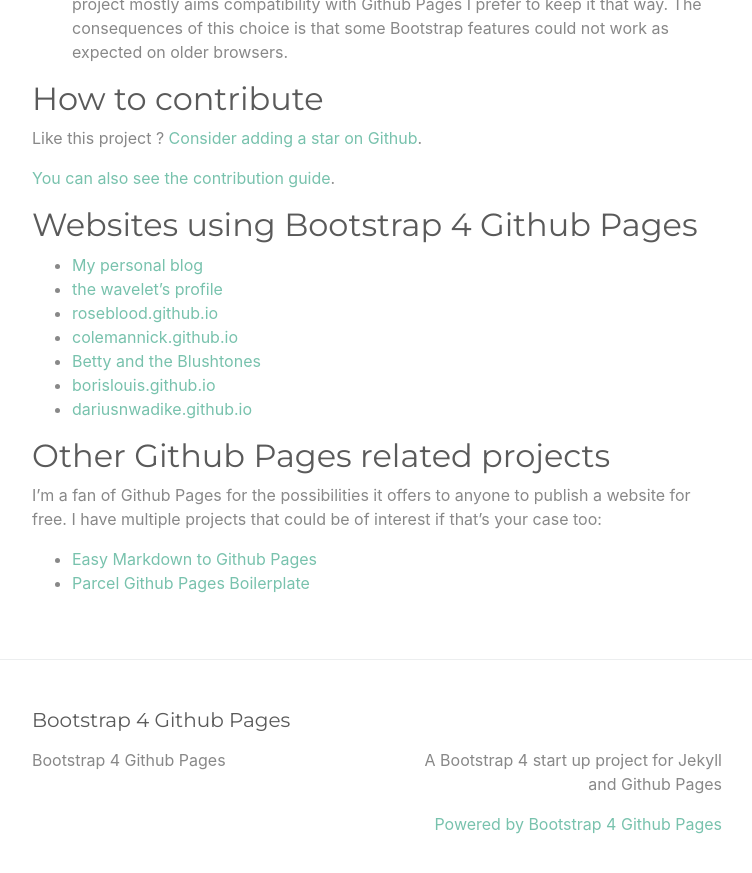
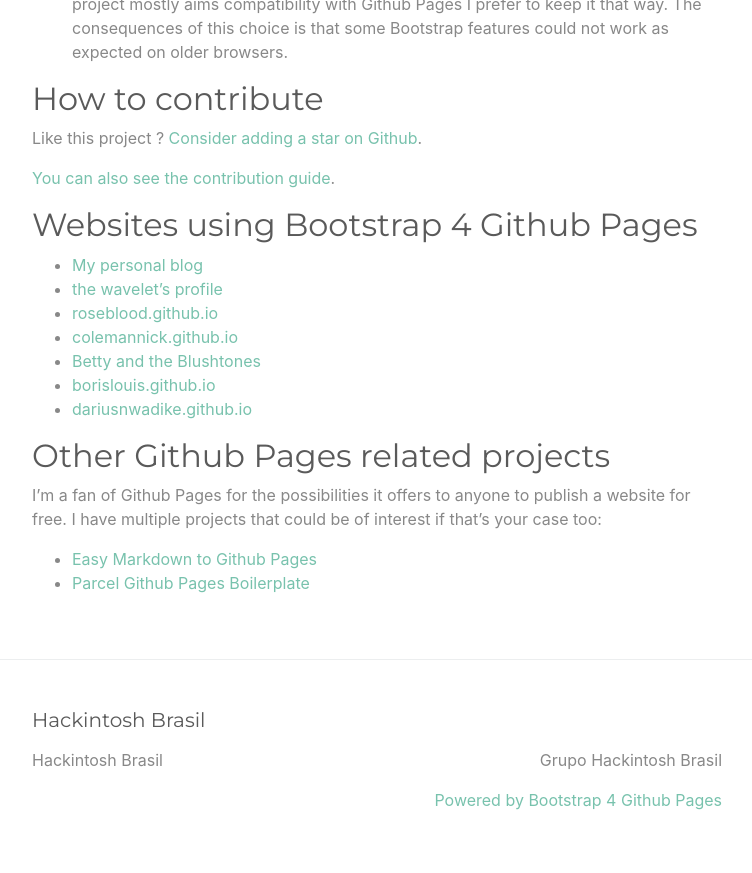
Before and after one commit to hackintoshbrasil/Site, a Jekyll site: the page built from index.md, in a window 1280 px wide and 900 px high, scrolled down 2416 px. Shown: the top 873 px of the window, without its empty margins (263-1015 px from the left). Built offline with Jekyll 4.4.1, drawn with Linux system fonts in a browser that asks for light colours; some of the changed text lies outside the part shown.

Commit message:
Update _config.yml

```diff
--- a/_config.yml
+++ b/_config.yml
@@ -13,16 +13,16 @@
 # you will see them accessed via {{ site.title }}, {{ site.email }}, and so on.
 # You can create any custom variable you would like, and they will be accessible
 # in the templates via {{ site.myvariable }}.
-title: Bootstrap 4 Github Pages
+title: Hackintosh Brasil
 email: ""
 description: >- # this means to ignore newlines until "baseurl:"
-  A Bootstrap 4 start up project for Jekyll and Github Pages
+  Grupo Hackintosh Brasil
 #baseurl: "" # the subpath of your site, e.g. /blog
 #url: "" # the base hostname & protocol for your site, e.g. http://example.com
 #twitter_username: jekyllrb
 #github_username:  jekyll
 
-repository: "nicolas-van/bootstrap-4-github-pages"
+repository: "hackintoshbrasil/site"
 
 # Build settings
 plugins:
```
